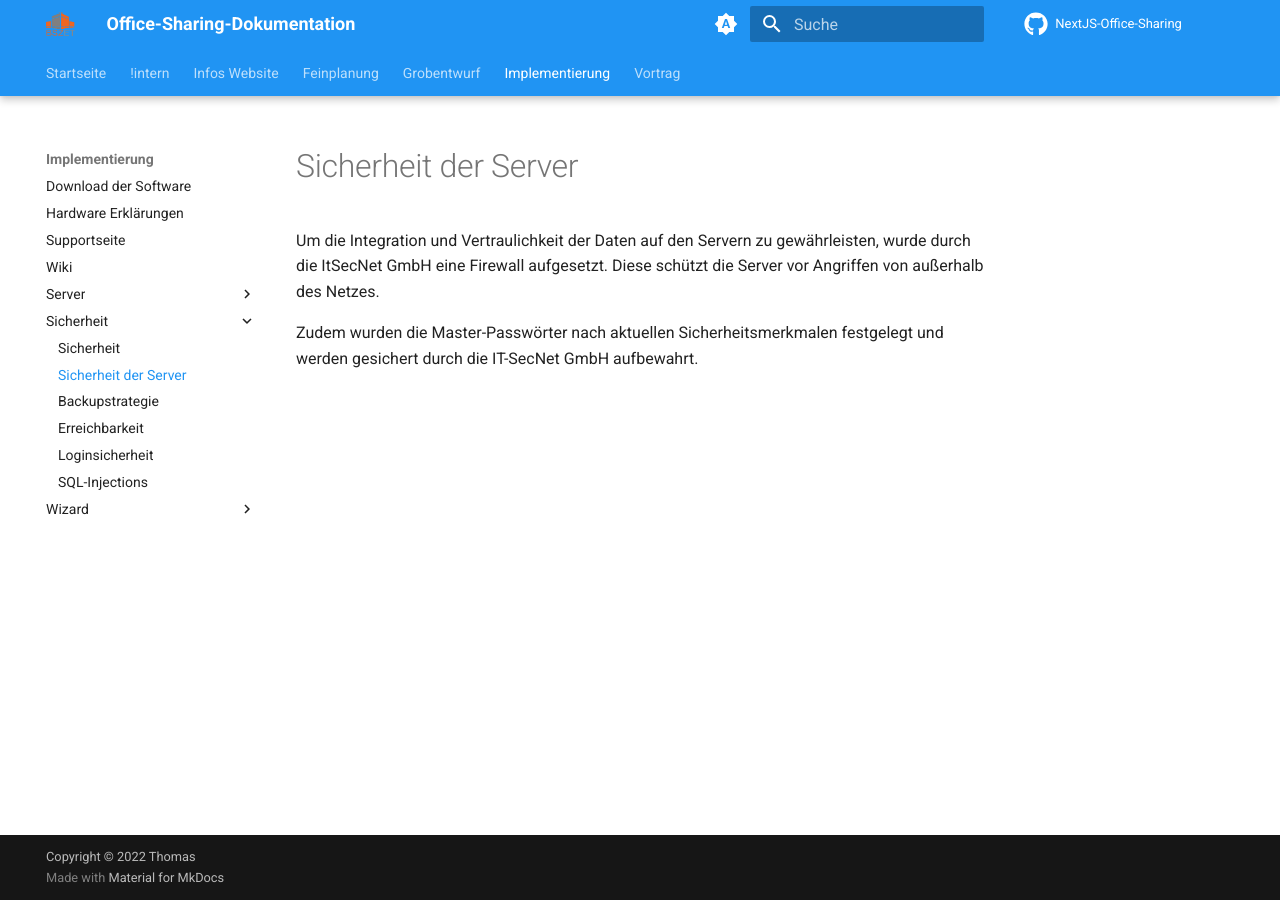
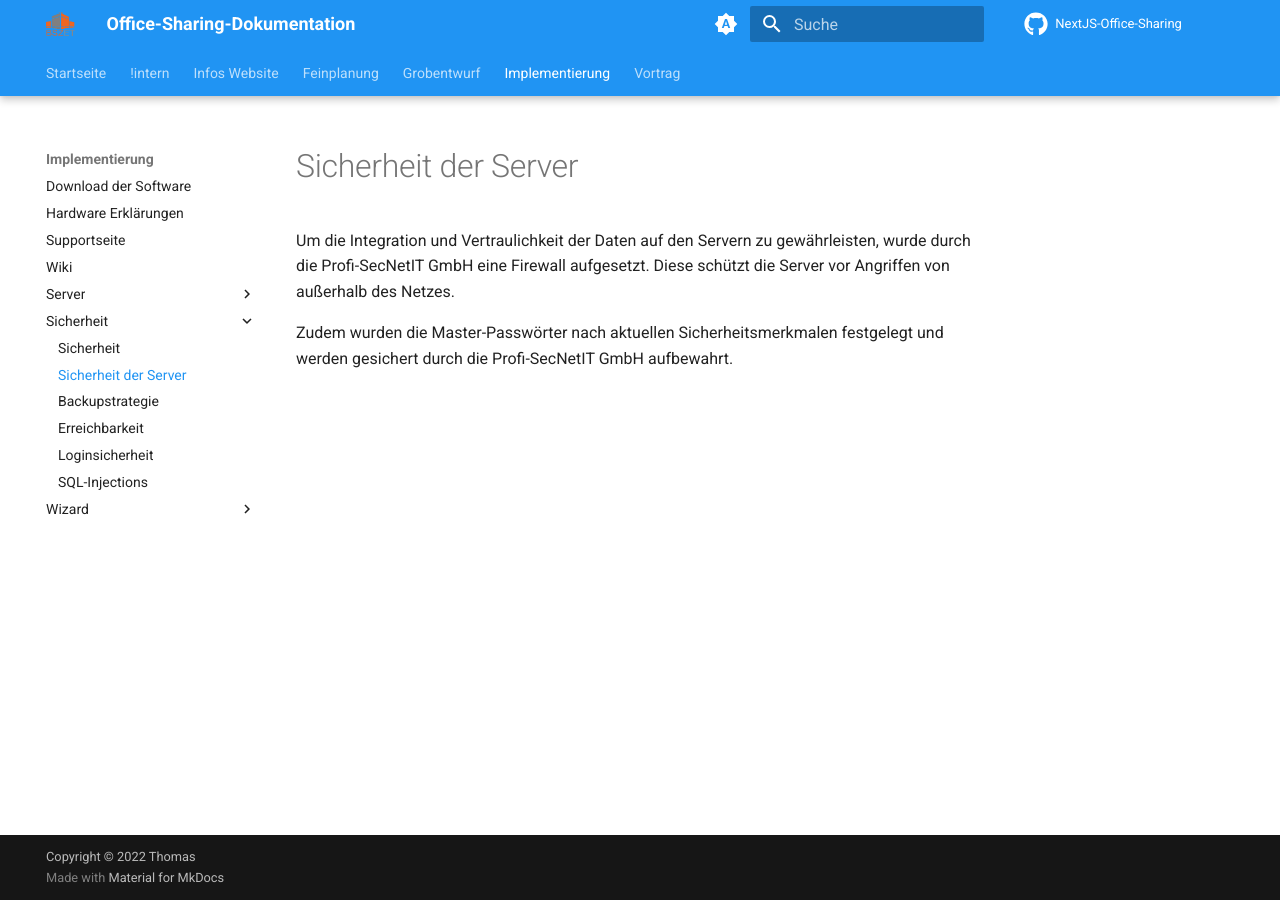
Before and after one commit to gz-bad-erzland-p2/Dokumentation, an MkDocs documentation site: the page built from docs/implementierung/sicherheit/03_server-sicherheit.md, in a window 1280 px wide. Built offline with MkDocs 1.6.1 and Material for MkDocs 9.7.7, drawn with Linux system fonts in a browser that asks for light colours; comment, search, counter and statistics services are not loaded.

Commit message:
Update 03_server-sicherheit.md

```diff
--- a/docs/implementierung/sicherheit/03_server-sicherheit.md
+++ b/docs/implementierung/sicherheit/03_server-sicherheit.md
@@ -1,6 +1,6 @@
 # Sicherheit der Server
 
-Um die Integration und Vertraulichkeit der Daten auf den Servern zu gewährleisten, wurde durch die ItSecNet GmbH eine Firewall aufgesetzt.
+Um die Integration und Vertraulichkeit der Daten auf den Servern zu gewährleisten, wurde durch die Profi-SecNetIT GmbH eine Firewall aufgesetzt.
 Diese schützt die Server vor Angriffen von außerhalb des Netzes.
 
-Zudem wurden die Master-Passwörter nach aktuellen Sicherheitsmerkmalen festgelegt und werden gesichert durch die IT-SecNet GmbH aufbewahrt.
+Zudem wurden die Master-Passwörter nach aktuellen Sicherheitsmerkmalen festgelegt und werden gesichert durch die Profi-SecNetIT GmbH aufbewahrt.
```
